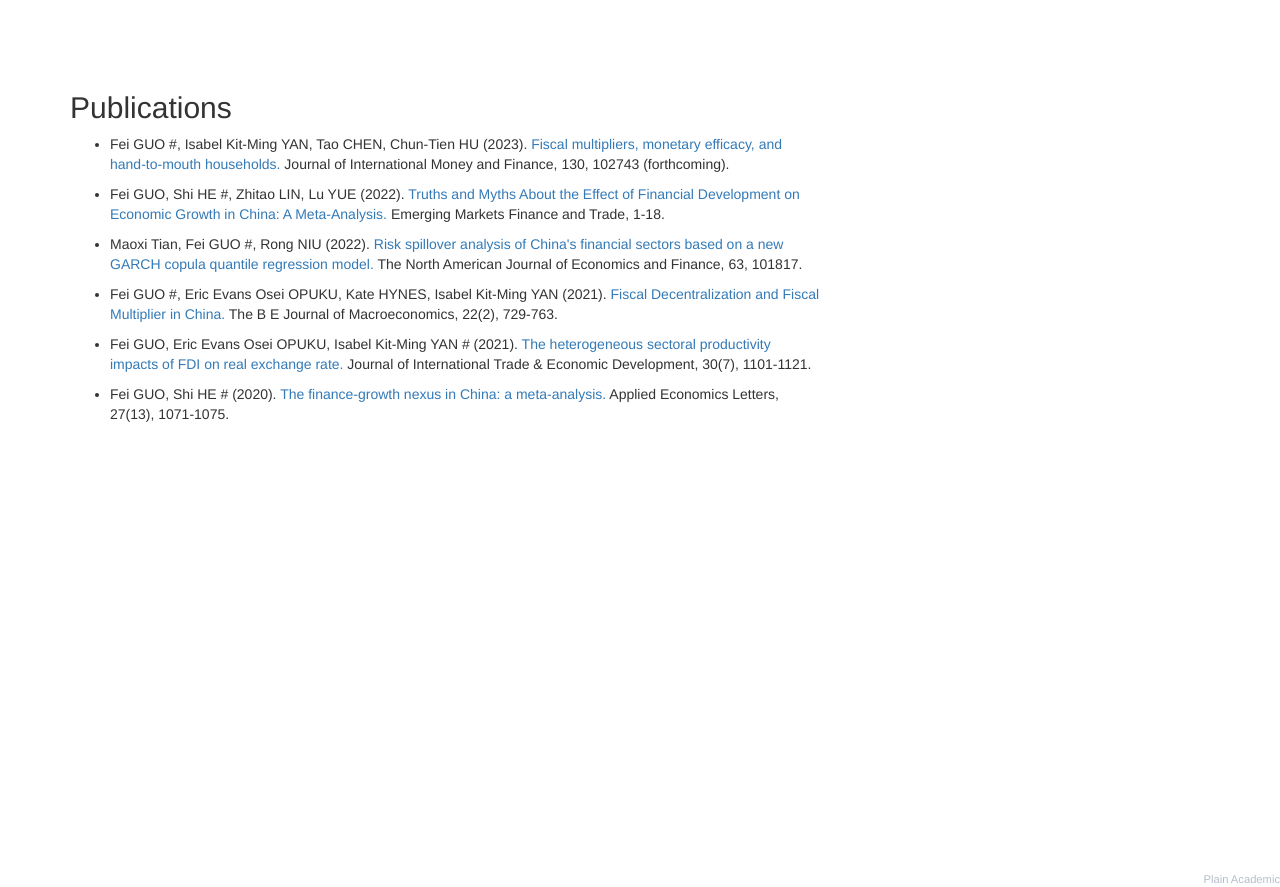
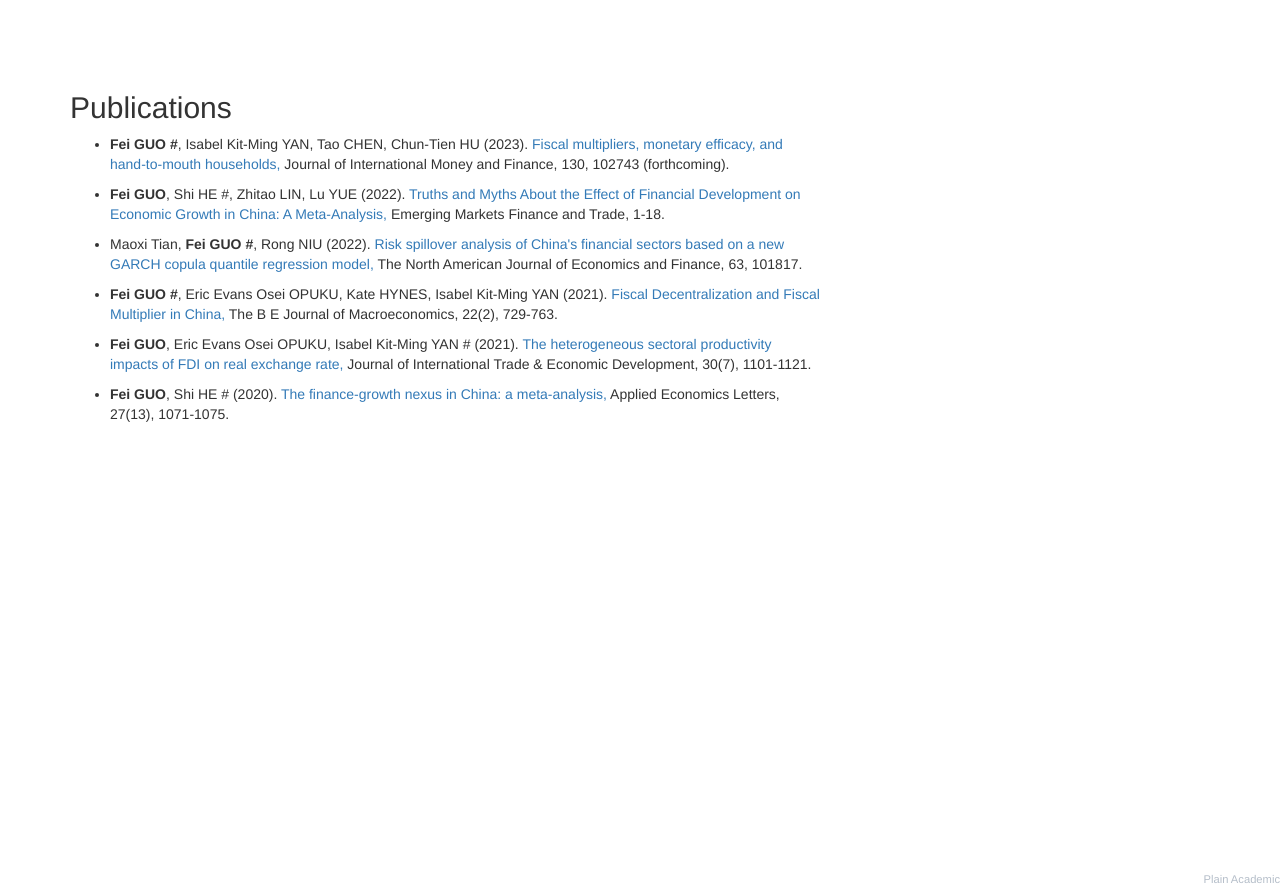
Before and after one commit to guofeiaca/personal, a plain HTML site: page index.html in a window 1280 px wide. Shown: the part 800-1687 px from the top of the page. Drawn offline with nearby package versions, Linux system fonts and the light colour scheme.

Commit message:
Update index.html

```diff
--- a/index.html
+++ b/index.html
@@ -95,38 +95,38 @@
                 <h2 id="publications">Publications</h2>
 
                 <ul>
-                <li class="paper" words="add, your, keywords, here">Fei GUO #, Isabel Kit-Ming YAN, Tao CHEN, Chun-Tien HU (2023). <a href="https://www.sciencedirect.com/science/article/pii/S0261560622001462">
-			Fiscal multipliers, monetary efficacy, and hand-to-mouth households.</a>
+                <li class="paper" words="add, your, keywords, here"><b>Fei GUO #</b>, Isabel Kit-Ming YAN, Tao CHEN, Chun-Tien HU (2023). <a href="https://www.sciencedirect.com/science/article/pii/S0261560622001462">
+			Fiscal multipliers, monetary efficacy, and hand-to-mouth households,</a>
 			Journal of International Money and Finance, 130, 102743 (forthcoming).</li>
                 </ul>
 
                 <ul>
-                <li class="paper" words="add, your, keywords, here">Fei GUO, Shi HE #, Zhitao LIN, Lu YUE (2022).<a href="https://www.tandfonline.com/doi/abs/10.1080/1540496X.2022.2136940">
-			Truths and Myths About the Effect of Financial Development on Economic Growth in China: A Meta-Analysis.</a>
+                <li class="paper" words="add, your, keywords, here"><b>Fei GUO</b>, Shi HE #, Zhitao LIN, Lu YUE (2022).<a href="https://www.tandfonline.com/doi/abs/10.1080/1540496X.2022.2136940">
+			Truths and Myths About the Effect of Financial Development on Economic Growth in China: A Meta-Analysis,</a>
 			Emerging Markets Finance and Trade, 1-18.</li>
                 </ul>
 
                 <ul>
-                <li class="paper" words="add, your, keywords, here">Maoxi Tian, Fei GUO #, Rong NIU (2022). <a href="https://www.sciencedirect.com/science/article/pii/S1062940822001528">
-			Risk spillover analysis of China's financial sectors based on a new GARCH copula quantile regression model.</a>
+                <li class="paper" words="add, your, keywords, here">Maoxi Tian, <b>Fei GUO #</b>, Rong NIU (2022). <a href="https://www.sciencedirect.com/science/article/pii/S1062940822001528">
+			Risk spillover analysis of China's financial sectors based on a new GARCH copula quantile regression model,</a>
 			The North American Journal of Economics and Finance, 63, 101817.</li>
                 </ul>
 
                 <ul>
-                <li class="paper" words="add, your, keywords, here">Fei GUO #, Eric Evans Osei OPUKU, Kate HYNES, Isabel Kit-Ming YAN (2021). <a href="https://www.degruyter.com/document/doi/10.1515/bejm-2020-0275/html">
-			Fiscal Decentralization and Fiscal Multiplier in China.</a>
+                <li class="paper" words="add, your, keywords, here"><b>Fei GUO #</b>, Eric Evans Osei OPUKU, Kate HYNES, Isabel Kit-Ming YAN (2021). <a href="https://www.degruyter.com/document/doi/10.1515/bejm-2020-0275/html">
+			Fiscal Decentralization and Fiscal Multiplier in China,</a>
 			The B E Journal of Macroeconomics, 22(2), 729-763.</li>
                 </ul>
 
                 <ul>
-                <li class="paper" words="add, your, keywords, here">Fei GUO, Eric Evans Osei OPUKU, Isabel Kit-Ming YAN # (2021). <a href="https://www.tandfonline.com/doi/abs/10.1080/09638199.2021.1936135">
-			The heterogeneous sectoral productivity impacts of FDI on real exchange rate.</a>
+                <li class="paper" words="add, your, keywords, here"><b>Fei GUO</b>, Eric Evans Osei OPUKU, Isabel Kit-Ming YAN # (2021). <a href="https://www.tandfonline.com/doi/abs/10.1080/09638199.2021.1936135">
+			The heterogeneous sectoral productivity impacts of FDI on real exchange rate,</a>
 			Journal of International Trade & Economic Development, 30(7), 1101-1121.</li>
                 </ul>
 
                 <ul>
-                <li class="paper" words="add, your, keywords, here">Fei GUO, Shi HE # (2020). <a href="https://www.tandfonline.com/doi/abs/10.1080/13504851.2019.1659926">
-			The finance-growth nexus in China: a meta-analysis.</a>
+                <li class="paper" words="add, your, keywords, here"><b>Fei GUO</b>, Shi HE # (2020). <a href="https://www.tandfonline.com/doi/abs/10.1080/13504851.2019.1659926">
+			The finance-growth nexus in China: a meta-analysis,</a>
 			Applied Economics Letters, 27(13), 1071-1075.</li>
                 </ul>
 
```
